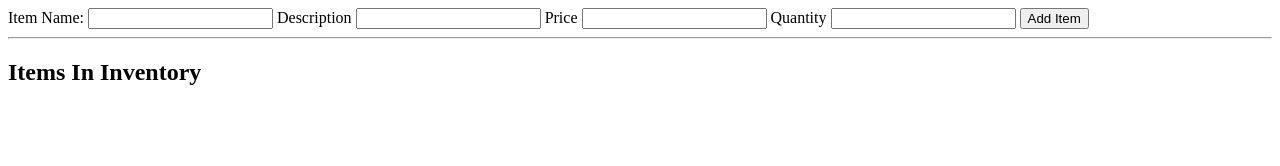
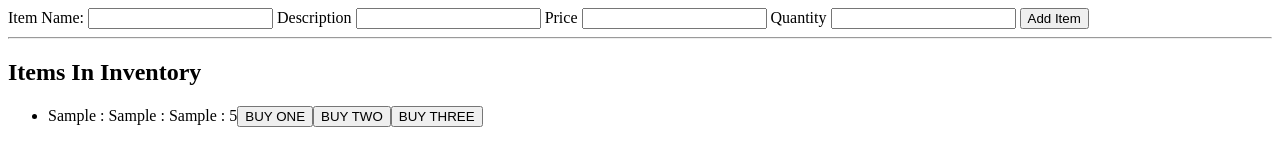
Before and after one commit to Aayu-shh/General-Store-DashBoard, a plain HTML site: page index.html in a window 1280 px wide. Both pictures are taken after typing "Sample", "Sample", "Sample", "5" into the empty fields and a click on the input "Add Item". Drawn offline with nearby package versions, Linux system fonts and the light colour scheme.

Commit message:
Display Submitted Data on Screen

```diff
--- a/index.html
+++ b/index.html
@@ -1,17 +1,21 @@
 <!DOCTYPE html>
 <html lang="en">
+
 <head>
     <meta charset="UTF-8">
     <meta name="viewport" content="width=device-width, initial-scale=1.0">
     <title>Dashboard</title>
+    <!-- <link href="https://cdn.jsdelivr.net/npm/bootstrap@5.3.0/dist/css/bootstrap.min.css" rel="stylesheet"
+        integrity="sha384-9ndCyUaIbzAi2FUVXJi0CjmCapSmO7SnpJef0486qhLnuZ2cdeRhO02iuK6FUUVM" crossorigin="anonymous"> -->
 </head>
+
 <body>
     <form action="">
         <label for="name">Item Name:</label>
         <input type="text" id="name">
 
         <label for="desc">Description</label>
-        <input type="text" id ="desc">
+        <input type="text" id="desc">
 
         <label for="price">Price</label>
         <input type="text" id="price">
@@ -23,6 +27,14 @@
         <hr>
         <h2>Items In Inventory</h2>
     </form>
+    <ul class="items">
+        <!-- <li></li> -->
+    </ul>
+    <script src="https://cdnjs.cloudflare.com/ajax/libs/axios/1.4.0/axios.min.js"
+        integrity="sha512-uMtXmF28A2Ab/JJO2t/vYhlaa/3ahUOgj1Zf27M5rOo8/+fcTUVH0/E0ll68njmjrLqOBjXM3V9NiPFL5ywWPQ=="
+        crossorigin="anonymous" referrerpolicy="no-referrer"></script>
     <script src="main.js"></script>
+
 </body>
+
 </html>
--- a/main.js
+++ b/main.js
@@ -3,10 +3,33 @@ named = document.getElementById('name');
 description = document.getElementById('desc');
 price = document.getElementById('price')
 quantity = document.getElementById('quant');
+itemList = document.querySelector('.items');
 
-myForm.onsubmit = (e)=>{
+
+myForm.onsubmit = async (e)=>{
     e.preventDefault();
+    const itemObj = {
+        name : e.target.name.value,
+        description : description.value,
+        price: price.value,
+        quantity: quantity.value
+    }
+    let buyOne = document.createElement('button');
+    buyOne.innerText = "BUY ONE";
+    let buyTwo = document.createElement('button');
+    buyTwo.innerText = "BUY TWO";
+    let buyThree = document.createElement('button');
+    buyThree.innerText = "BUY THREE";
+    let item = document.createElement('li');
+
+    item.append(document.createTextNode(named.value + " : " + description.value + " : " + price.value + " : " + quantity.value))
+    item.append(buyOne);
+    item.append(buyTwo);
+    item.append(buyThree);
+    itemList.append(item);
+
     console.log("Deets: " + named.value + " " + description.value + " " + price.value + " " + quantity.value);
+
     named.value="";
     description.value ="";
     price.value ="";
```
